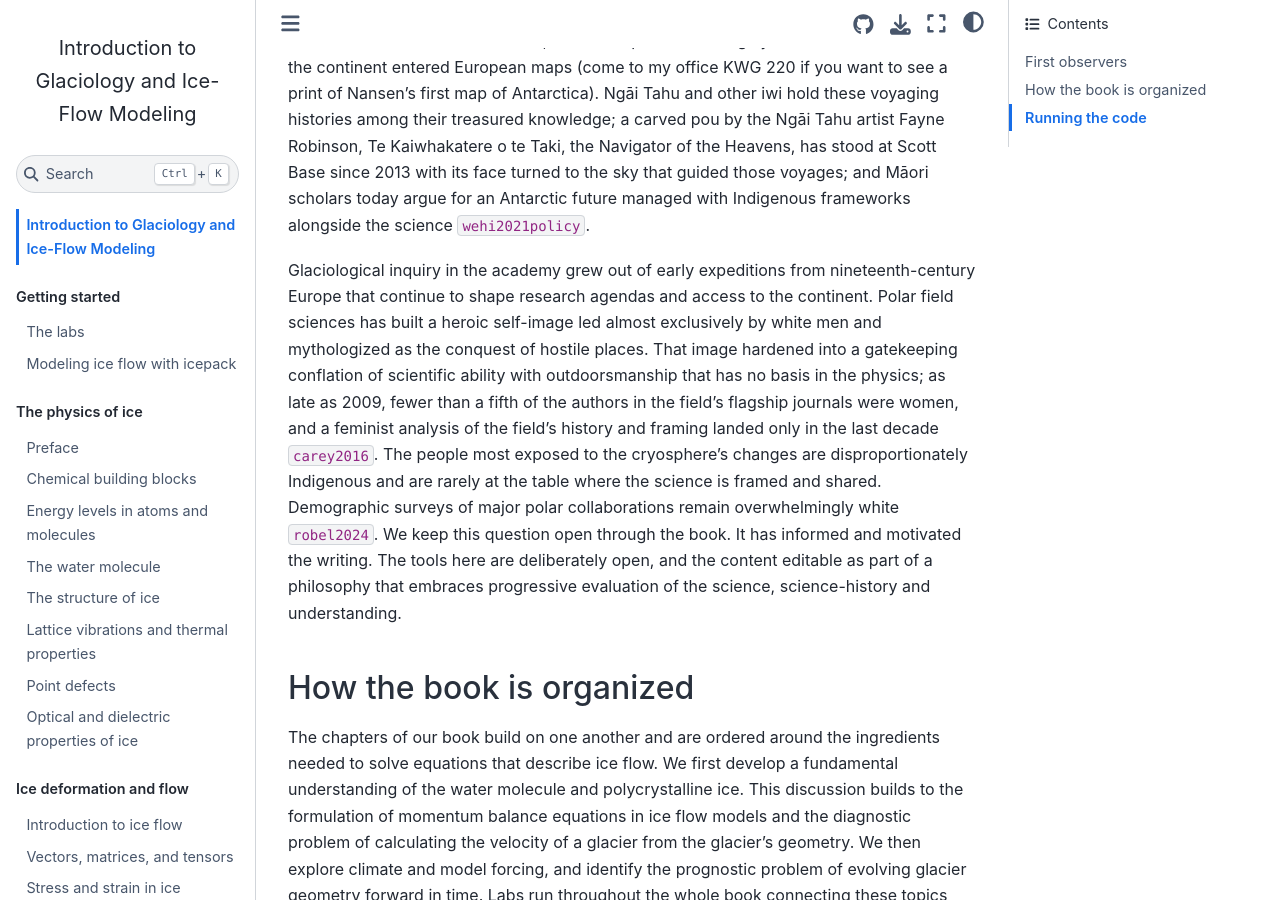
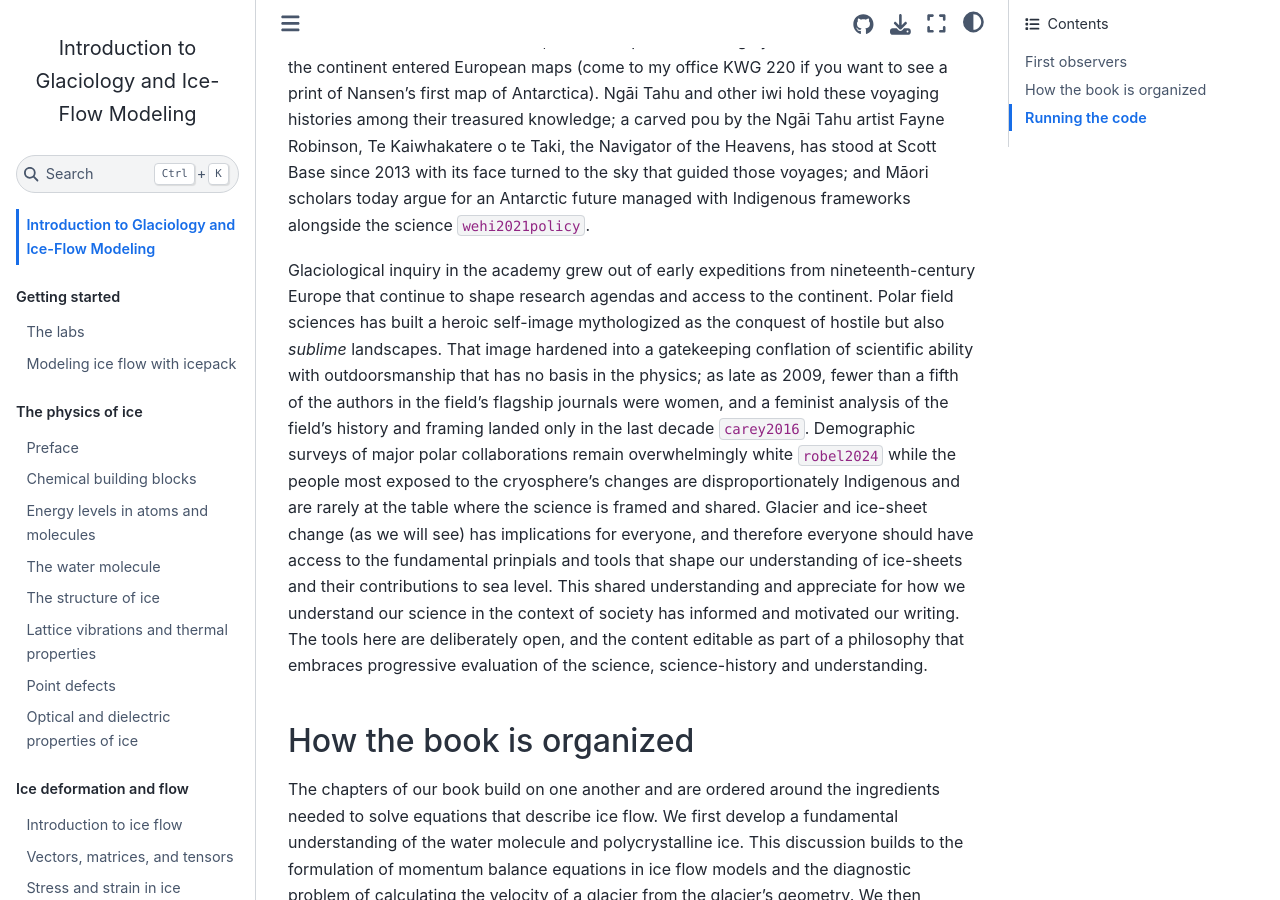
Before and after one commit to rice-glaciology/glaciology-book, a Jupyter Book: the page built from intro.md, in a window 1280 px wide and 900 px high, scrolled down 1027 px. Built offline with Jupyter Book 1.0.4 settings and Sphinx 7.4.7 and the Sphinx Book theme 1.1.4, drawn with Linux system fonts in a browser that asks for light colours; pages that are not in the unit, such as notebooks, are missing from menus; cross-references to code outside the pages are shown as plain code.

Commit message:
Update intro.md

```diff
--- a/intro.md
+++ b/intro.md
@@ -10,7 +10,7 @@ The scientific study of ice sheets and glaciers is relatively young compared to
 
 In the southern hemisphere, oral histories of the Māori tribal groups Ngāti Rārua and Te Āti Awa, describe the navigator Hui Te Rangiora sailed south from the Cook Islands on the vessel Te Ivi o Atea around 650 CE, into waters his crew described as *Te tai-uka-a-pia*, the sea foaming like arrowroot, the scraped white powder of pia being the closest thing in a tropical Pacific world to the appearance of floe ice {cite}`wehi2021`. The accounts speak of a white land that was floating, of bare summits piercing the sky, of animals that dive to great depths. These are likely some of the first observations of Antarctic ice shelves, and the marine life of the Southern Ocean, made and preserved roughly twelve centuries before the continent entered European maps (come to my office KWG 220 if you want to see a print of Nansen's first map of Antarctica). Ngāi Tahu and other iwi hold these voyaging histories among their treasured knowledge; a carved pou by the Ngāi Tahu artist Fayne Robinson, Te Kaiwhakatere o te Taki, the Navigator of the Heavens, has stood at Scott Base since 2013 with its face turned to the sky that guided those voyages; and Māori scholars today argue for an Antarctic future managed with Indigenous frameworks alongside the science {cite}`wehi2021policy`.
 
-Glaciological inquiry in the academy grew out of early expeditions from nineteenth-century Europe that continue to shape research agendas and access to the continent. Polar field sciences has built a heroic self-image led almost exclusively by white men and mythologized as the conquest of hostile places. That image hardened into a gatekeeping conflation of scientific ability with outdoorsmanship that has no basis in the physics; as late as 2009, fewer than a fifth of the authors in the field's flagship journals were women, and a feminist analysis of the field's history and framing landed only in the last decade {cite}`carey2016`. The people most exposed to the cryosphere's changes are disproportionately Indigenous and are rarely at the table where the science is framed and shared. Demographic surveys of major polar collaborations remain overwhelmingly white {cite}`robel2024`. We keep this question open through the book. It has informed and motivated the writing. The tools here are deliberately open, and the content editable as part of a philosophy that embraces progressive evaluation of the science, science-history and understanding.
+Glaciological inquiry in the academy grew out of early expeditions from nineteenth-century Europe that continue to shape research agendas and access to the continent. Polar field sciences has built a heroic self-image mythologized as the conquest of hostile but also *sublime* landscapes. That image hardened into a gatekeeping conflation of scientific ability with outdoorsmanship that has no basis in the physics; as late as 2009, fewer than a fifth of the authors in the field's flagship journals were women, and a feminist analysis of the field's history and framing landed only in the last decade {cite}`carey2016`. Demographic surveys of major polar collaborations remain overwhelmingly white {cite}`robel2024` while the people most exposed to the cryosphere's changes are disproportionately Indigenous and are rarely at the table where the science is framed and shared. Glacier and ice-sheet change (as we will see) has implications for everyone, and therefore everyone should have access to the fundamental prinpials and tools that shape our understanding of ice-sheets and their contributions to sea level. This shared understanding and appreciate for how we understand our science in the context of society has informed and motivated our writing. The tools here are deliberately open, and the content editable as part of a philosophy that embraces progressive evaluation of the science, science-history and understanding.
 
 ## How the book is organized
 
```
